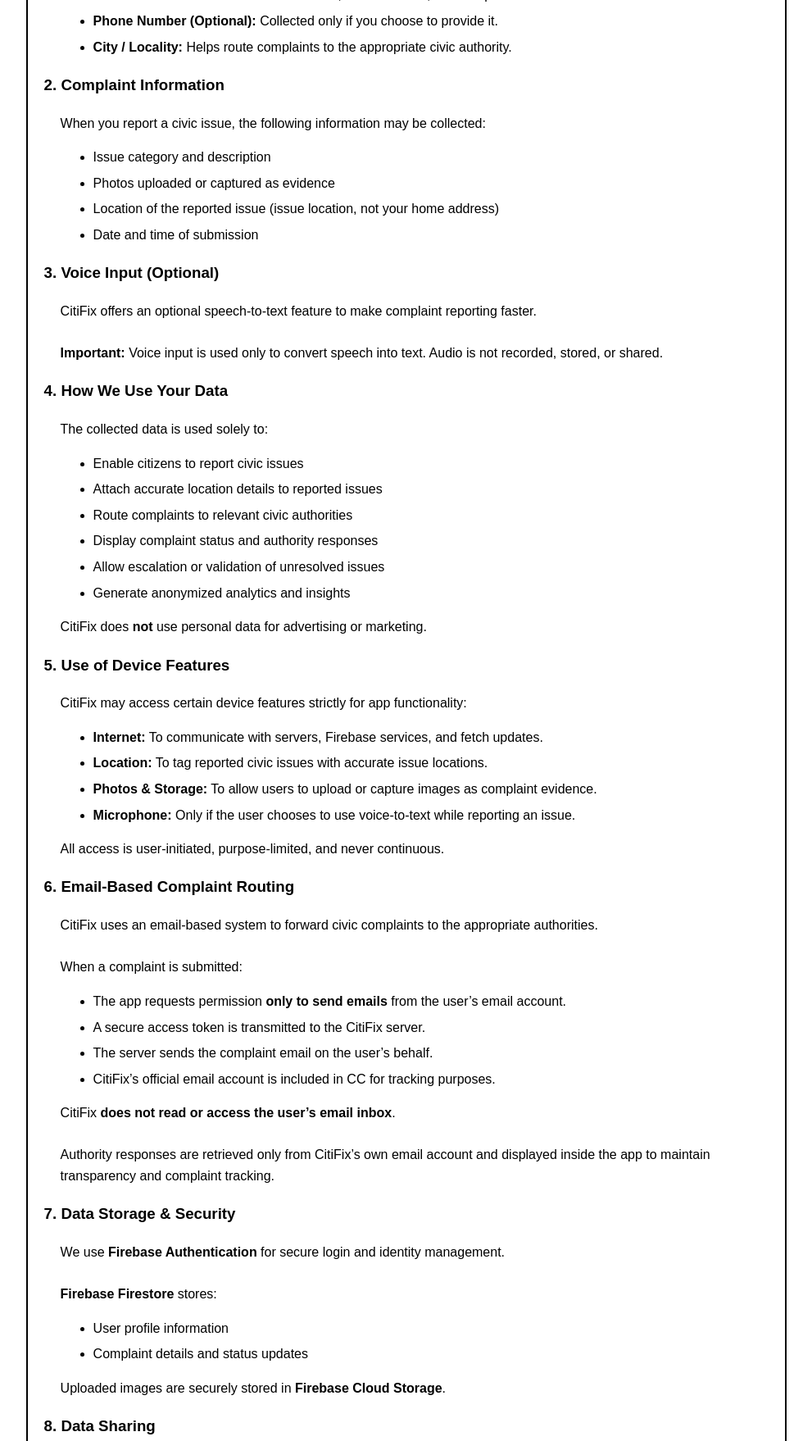
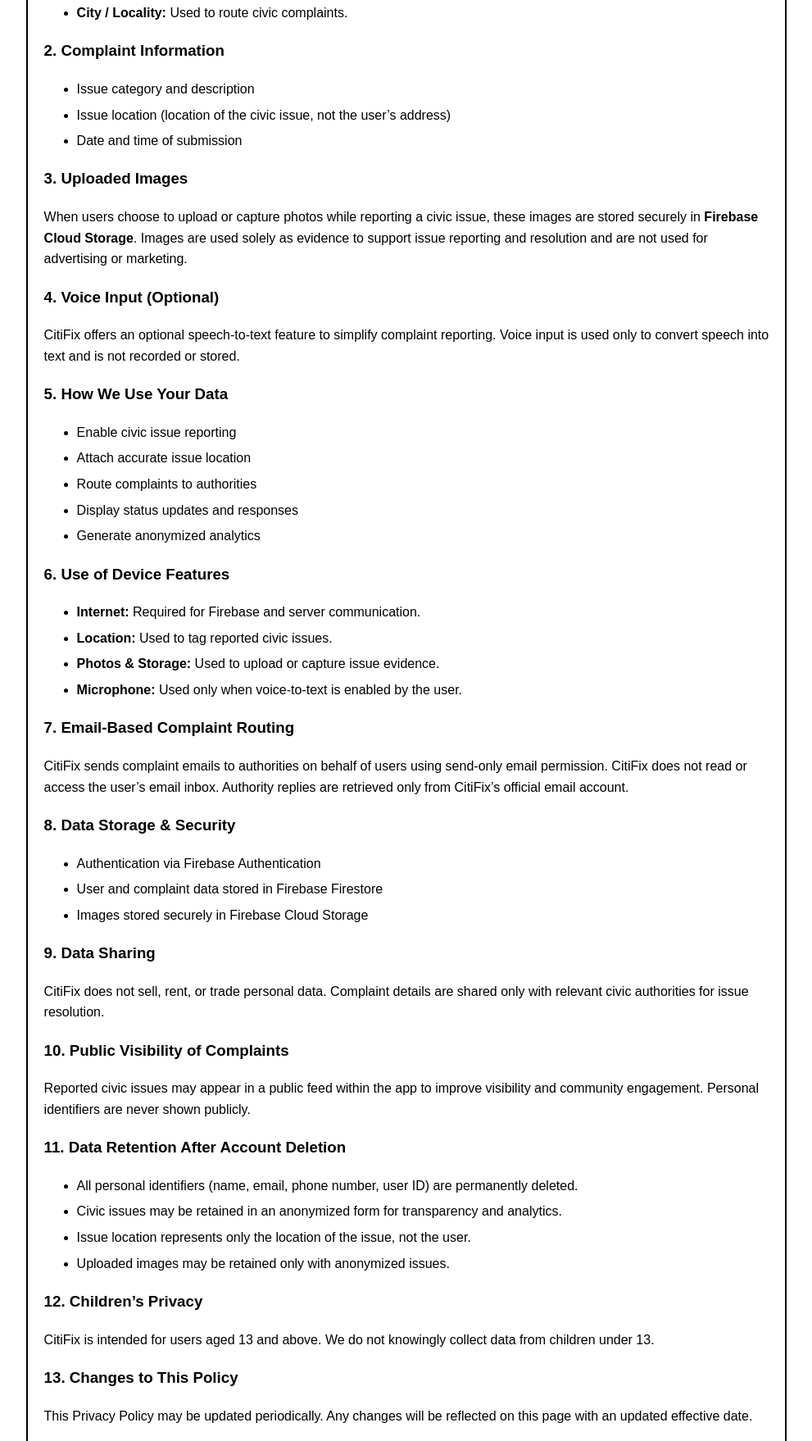
Before and after one commit to janhavikarande07/citifix_privacy_policy, a plain HTML site: page index.html in a window 1280 px wide. Shown: the part 366-2124 px from the top of the page at 82% size, without its empty margins (144-1135 px from the left). Drawn offline with Linux system fonts and the light colour scheme.

Commit message:
Update index.html

```diff
--- a/index.html
+++ b/index.html
@@ -30,142 +30,102 @@
     described below.
 
     <h3>1. Information We Collect</h3>
-    <div style="margin-left: 20px;">
-      We collect only the information required to enable civic issue reporting and tracking:
     <ul>
-        <li><b>Name & Email:</b> Used for account creation, authentication, and complaint association.</li>
-        <li><b>Phone Number (Optional):</b> Collected only if you choose to provide it.</li>
-        <li><b>City / Locality:</b> Helps route complaints to the appropriate civic authority.</li>
+      <li><b>Name & Email:</b> Used for authentication and account identification.</li>
+      <li><b>Phone Number (Optional):</b> Provided only if the user chooses.</li>
+      <li><b>City / Locality:</b> Used to route civic complaints.</li>
     </ul>
-    </div>
 
     <h3>2. Complaint Information</h3>
-    <div style="margin-left: 20px;">
-      When you report a civic issue, the following information may be collected:
     <ul>
       <li>Issue category and description</li>
-        <li>Photos uploaded or captured as evidence</li>
-        <li>Location of the reported issue (issue location, not your home address)</li>
+      <li>Issue location (location of the civic issue, not the user’s address)</li>
       <li>Date and time of submission</li>
     </ul>
-    </div>
 
-    <h3>3. Voice Input (Optional)</h3>
-    <div style="margin-left: 20px;">
-      CitiFix offers an optional speech-to-text feature to make complaint reporting faster.
-      <br><br>
-      <b>Important:</b> Voice input is used only to convert speech into text.
-      Audio is not recorded, stored, or shared.
-    </div>
+    <h3>3. Uploaded Images</h3>
+    <p>
+      When users choose to upload or capture photos while reporting a civic issue,
+      these images are stored securely in <b>Firebase Cloud Storage</b>.
+      Images are used solely as evidence to support issue reporting and resolution
+      and are not used for advertising or marketing.
+    </p>
 
-    <h3>4. How We Use Your Data</h3>
-    <div style="margin-left: 20px;">
-      The collected data is used solely to:
+    <h3>4. Voice Input (Optional)</h3>
+    <p>
+      CitiFix offers an optional speech-to-text feature to simplify complaint reporting.
+      Voice input is used only to convert speech into text and is not recorded or stored.
+    </p>
+
+    <h3>5. How We Use Your Data</h3>
     <ul>
-        <li>Enable citizens to report civic issues</li>
-        <li>Attach accurate location details to reported issues</li>
-        <li>Route complaints to relevant civic authorities</li>
-        <li>Display complaint status and authority responses</li>
-        <li>Allow escalation or validation of unresolved issues</li>
-        <li>Generate anonymized analytics and insights</li>
+      <li>Enable civic issue reporting</li>
+      <li>Attach accurate issue location</li>
+      <li>Route complaints to authorities</li>
+      <li>Display status updates and responses</li>
+      <li>Generate anonymized analytics</li>
     </ul>
-      CitiFix does <b>not</b> use personal data for advertising or marketing.
-    </div>
 
-    <h3>5. Use of Device Features</h3>
-    <div style="margin-left: 20px;">
-      CitiFix may access certain device features strictly for app functionality:
+    <h3>6. Use of Device Features</h3>
     <ul>
-        <li><b>Internet:</b> To communicate with servers, Firebase services, and fetch updates.</li>
-        <li><b>Location:</b> To tag reported civic issues with accurate issue locations.</li>
-        <li><b>Photos & Storage:</b> To allow users to upload or capture images as complaint evidence.</li>
-        <li><b>Microphone:</b> Only if the user chooses to use voice-to-text while reporting an issue.</li>
+      <li><b>Internet:</b> Required for Firebase and server communication.</li>
+      <li><b>Location:</b> Used to tag reported civic issues.</li>
+      <li><b>Photos & Storage:</b> Used to upload or capture issue evidence.</li>
+      <li><b>Microphone:</b> Used only when voice-to-text is enabled by the user.</li>
     </ul>
-      All access is user-initiated, purpose-limited, and never continuous.
-    </div>
 
-    <h3>6. Email-Based Complaint Routing</h3>
-    <div style="margin-left: 20px;">
-      CitiFix uses an email-based system to forward civic complaints to the appropriate authorities.
-      <br><br>
-      When a complaint is submitted:
+    <h3>7. Email-Based Complaint Routing</h3>
+    <p>
+      CitiFix sends complaint emails to authorities on behalf of users using send-only
+      email permission. CitiFix does not read or access the user’s email inbox.
+      Authority replies are retrieved only from CitiFix’s official email account.
+    </p>
+
+    <h3>8. Data Storage & Security</h3>
     <ul>
-        <li>The app requests permission <b>only to send emails</b> from the user’s email account.</li>
-        <li>A secure access token is transmitted to the CitiFix server.</li>
-        <li>The server sends the complaint email on the user’s behalf.</li>
-        <li>CitiFix’s official email account is included in CC for tracking purposes.</li>
+      <li>Authentication via Firebase Authentication</li>
+      <li>User and complaint data stored in Firebase Firestore</li>
+      <li>Images stored securely in Firebase Cloud Storage</li>
     </ul>
-      CitiFix <b>does not read or access the user’s email inbox</b>.
-      <br><br>
-      Authority responses are retrieved only from CitiFix’s own email account and displayed
-      inside the app to maintain transparency and complaint tracking.
-    </div>
 
-    <h3>7. Data Storage & Security</h3>
-    <div style="margin-left: 20px;">
-      We use <b>Firebase Authentication</b> for secure login and identity management.
-      <br><br>
-      <b>Firebase Firestore</b> stores:
+    <h3>9. Data Sharing</h3>
+    <p>
+      CitiFix does not sell, rent, or trade personal data.
+      Complaint details are shared only with relevant civic authorities
+      for issue resolution.
+    </p>
+
+    <h3>10. Public Visibility of Complaints</h3>
+    <p>
+      Reported civic issues may appear in a public feed within the app to improve
+      visibility and community engagement. Personal identifiers are never shown publicly.
+    </p>
+
+    <h3>11. Data Retention After Account Deletion</h3>
     <ul>
-        <li>User profile information</li>
-        <li>Complaint details and status updates</li>
+      <li>All personal identifiers (name, email, phone number, user ID) are permanently deleted.</li>
+      <li>Civic issues may be retained in an anonymized form for transparency and analytics.</li>
+      <li>Issue location represents only the location of the issue, not the user.</li>
+      <li>Uploaded images may be retained only with anonymized issues.</li>
     </ul>
-      Uploaded images are securely stored in <b>Firebase Cloud Storage</b>.
-    </div>
 
-    <h3>8. Data Sharing</h3>
-    <div style="margin-left: 20px;">
-      CitiFix does <b>not</b> sell, rent, or trade personal data.
-      <br><br>
-      Complaint details are shared only with relevant civic authorities for the purpose
-      of issue resolution.
-    </div>
-
-    <h3>9. Public Visibility of Complaints</h3>
-    <div style="margin-left: 20px;">
-      Reported civic issues may appear in a public feed within the app to improve visibility
-      and enable community engagement such as upvotes.
-      <br><br>
-      Personal contact details and user identities are never displayed publicly.
-    </div>
-
-    <h3>10. Data Retention After Account Deletion</h3>
-    <div style="margin-left: 20px;">
-      When a user requests account deletion:
-      <ul>
-        <li>All personally identifiable information (name, email, phone number, and user ID) is permanently deleted.</li>
-        <li>The user account is removed from Firebase Authentication.</li>
-        <li>Civic issues reported by the user may be retained in an anonymized form for transparency,
-            analytics, and public accountability.</li>
-        <li>All personal identifiers are removed, and retained issue data is no longer linked to a user.</li>
-        <li>Location data retained represents only the location of the reported issue, not the user.</li>
-      </ul>
-    </div>
-
-    <h3>11. Children’s Privacy</h3>
-    <div style="margin-left: 20px;">
+    <h3>12. Children’s Privacy</h3>
+    <p>
       CitiFix is intended for users aged 13 and above.
-      We do not knowingly collect personal data from children under 13.
-      If such data is identified, it will be deleted promptly.
-    </div>
-
-    <h3>12. Your Rights</h3>
-    <div style="margin-left: 20px;">
-      You may request access to, correction of, or deletion of your personal data at any time.
-      Permissions may also be revoked through device settings.
-    </div>
+      We do not knowingly collect data from children under 13.
+    </p>
 
     <h3>13. Changes to This Policy</h3>
-    <div style="margin-left: 20px;">
+    <p>
       This Privacy Policy may be updated periodically.
       Any changes will be reflected on this page with an updated effective date.
-    </div>
+    </p>
 
     <h3>14. Contact Us</h3>
-    <div style="margin-left: 20px;">
-      For questions, concerns, or data deletion requests, contact us at:<br><br>
-      <b>Email: <span style="color: rgb(7, 168, 243);">citifix2025@gmail.com</span></b>
-    </div>
+    <p>
+      <b>Email:</b>
+      <span style="color: rgb(7, 168, 243);">citifix2025@gmail.com</span>
+    </p>
 
   </div>
 </body>
```
Lines whose indentation alone changed are shown as unchanged.
